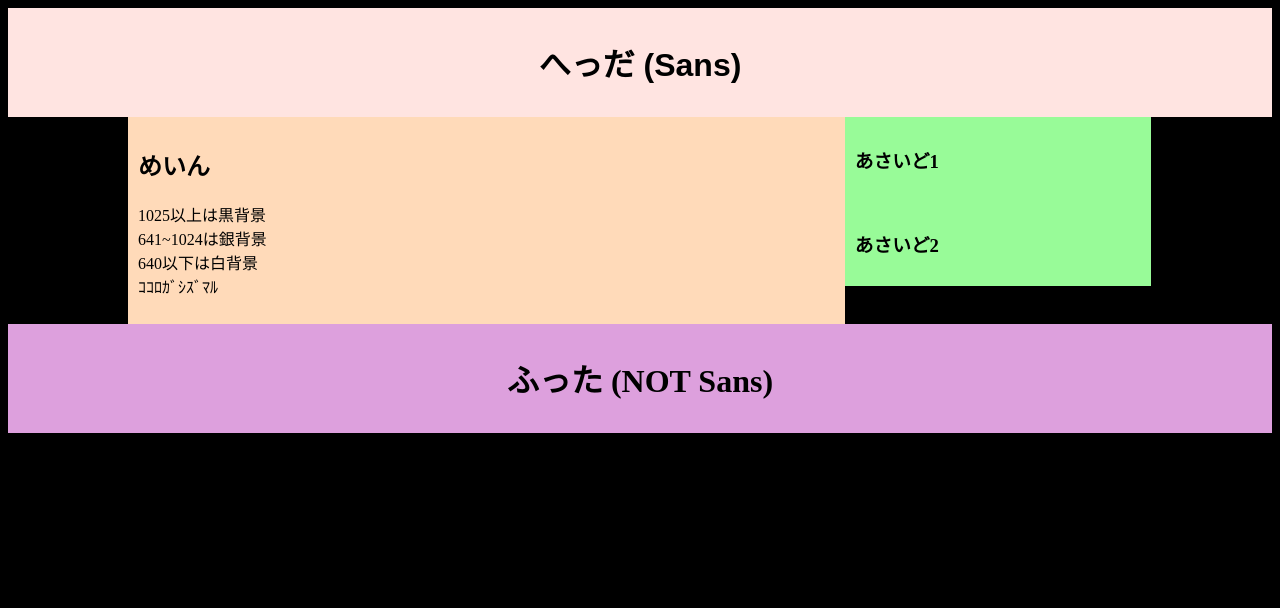
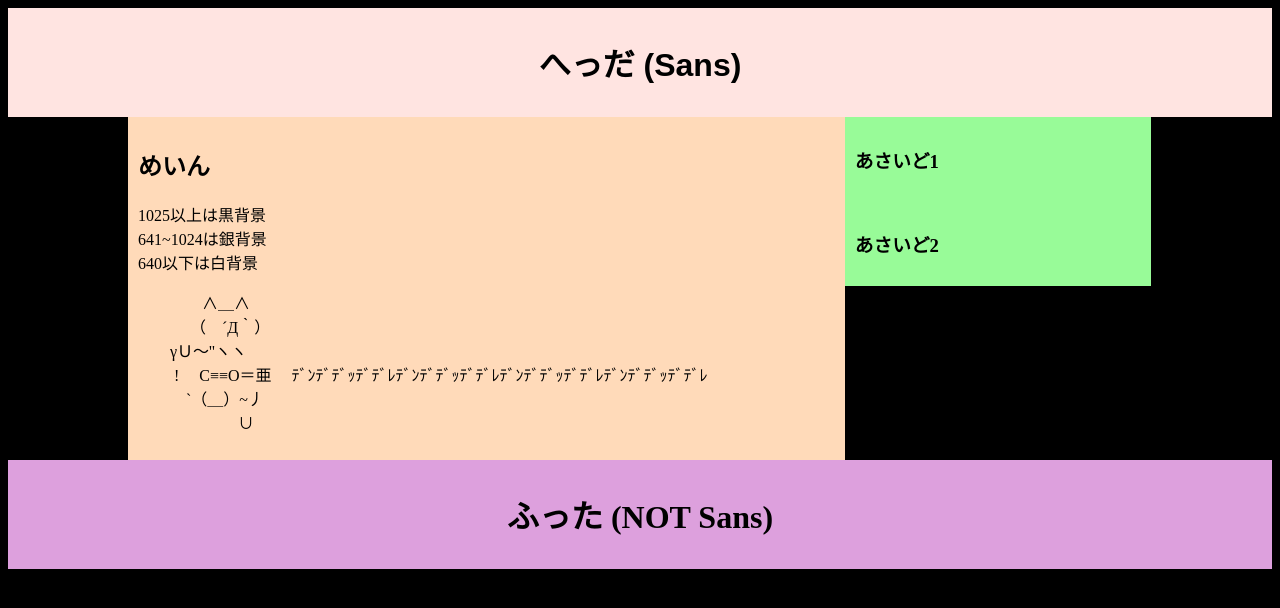
Before and after one commit to SymYuk/2016web1-10, a plain HTML site: page index.html in a window 1280 px wide. Drawn offline with Linux system fonts and the light colour scheme.

Commit message:
Update index.html

```diff
--- a/index.html
+++ b/index.html
@@ -17,7 +17,13 @@
 
 		<section>
 			<h2>めいん</h2>
-			<p>1025以上は黒背景<br>641~1024は銀背景<br>640以下は白背景<br>ｺｺﾛｶﾞｼｽﾞﾏﾙ</p>
+			<p>1025以上は黒背景<br>641~1024は銀背景<br>640以下は白背景</p>
+			<p>　　　　∧＿∧<br>
+　　　 （　´Д｀）<br>
+　　γＵ～''ヽヽ<br>
+　　 !　 C≡≡O＝亜 　ﾃﾞﾝﾃﾞﾃﾞｯﾃﾞﾃﾞﾚﾃﾞﾝﾃﾞﾃﾞｯﾃﾞﾃﾞﾚﾃﾞﾝﾃﾞﾃﾞｯﾃﾞﾃﾞﾚﾃﾞﾝﾃﾞﾃﾞｯﾃﾞﾃﾞﾚ<br>
+　　　`（＿）~丿<br>
+　　　　　 　∪</p>
 
 		</section>
 
```
